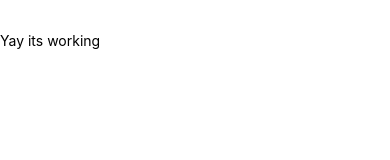
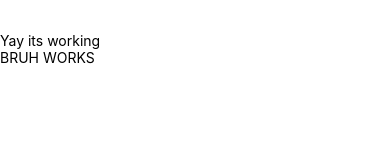
Before and after one commit to Zahmadgit/zeshanBaylorScott, a React Native app: screen / in a window 390 px wide. Shown: the top 160 px of the page. Built offline with nearby package versions, Linux system fonts and the light colour scheme.

Commit message:
using web dependencies

```diff
--- a/App.tsx
+++ b/App.tsx
@@ -13,6 +13,7 @@ function App(): React.JSX.Element {
   return (
     <SafeAreaView style={styles.sectionContainer}>
       <Text>Yay its working</Text>
+      <Text>BRUH WORKS</Text>
     </SafeAreaView>
   );
 }
--- a/package.json
+++ b/package.json
@@ -10,9 +10,12 @@
     "test": "jest"
   },
   "dependencies": {
+    "expo": "~53.0.0",
     "react": "19.0.0",
     "react-native": "0.79.3",
-    "expo": "~53.0.0"
+    "react-native-web": "^0.20.0",
+    "@expo/metro-runtime": "~5.0.4",
+    "react-dom": "19.0.0"
   },
   "devDependencies": {
     "@babel/core": "^7.25.2",
```
Also changed, not shown: 1 other file (tests, documents, lock files or other folders).
